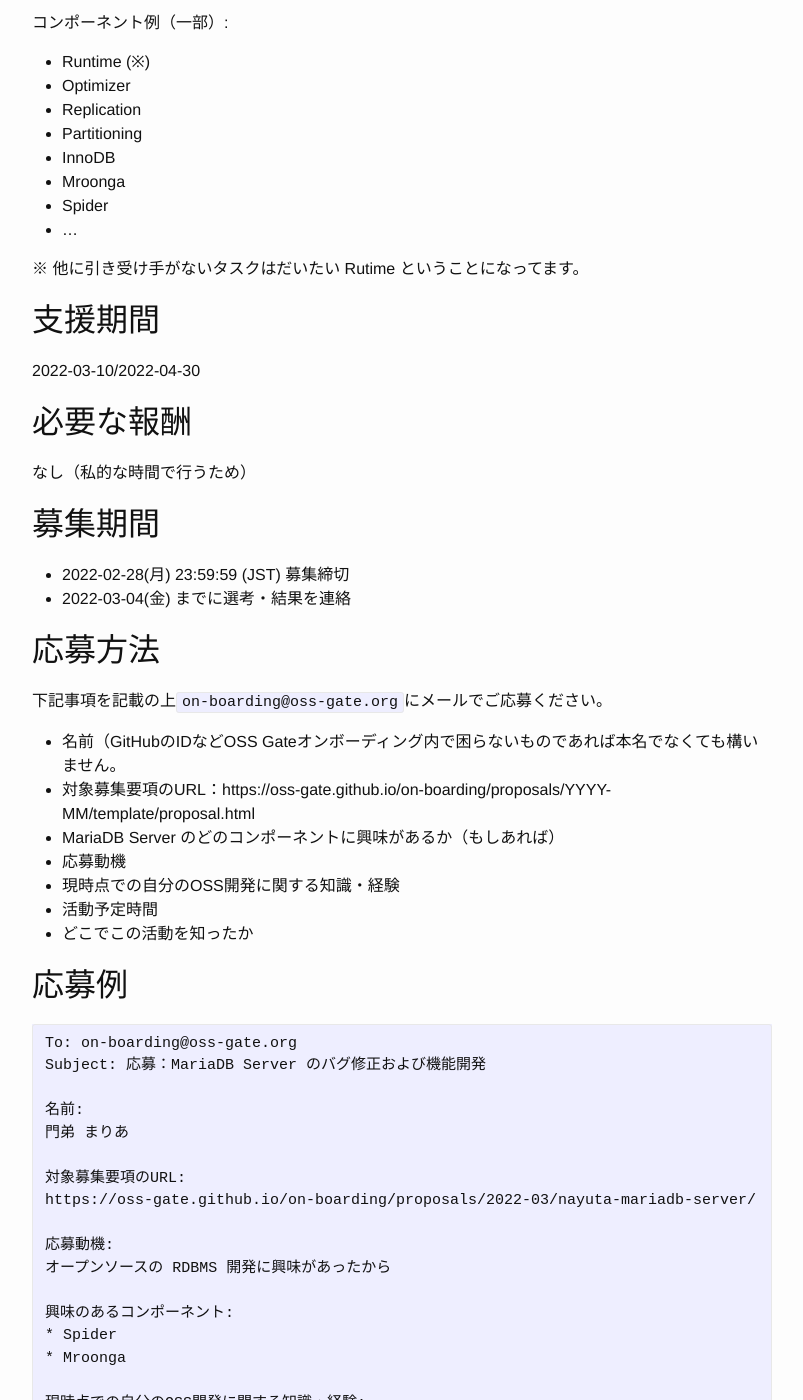
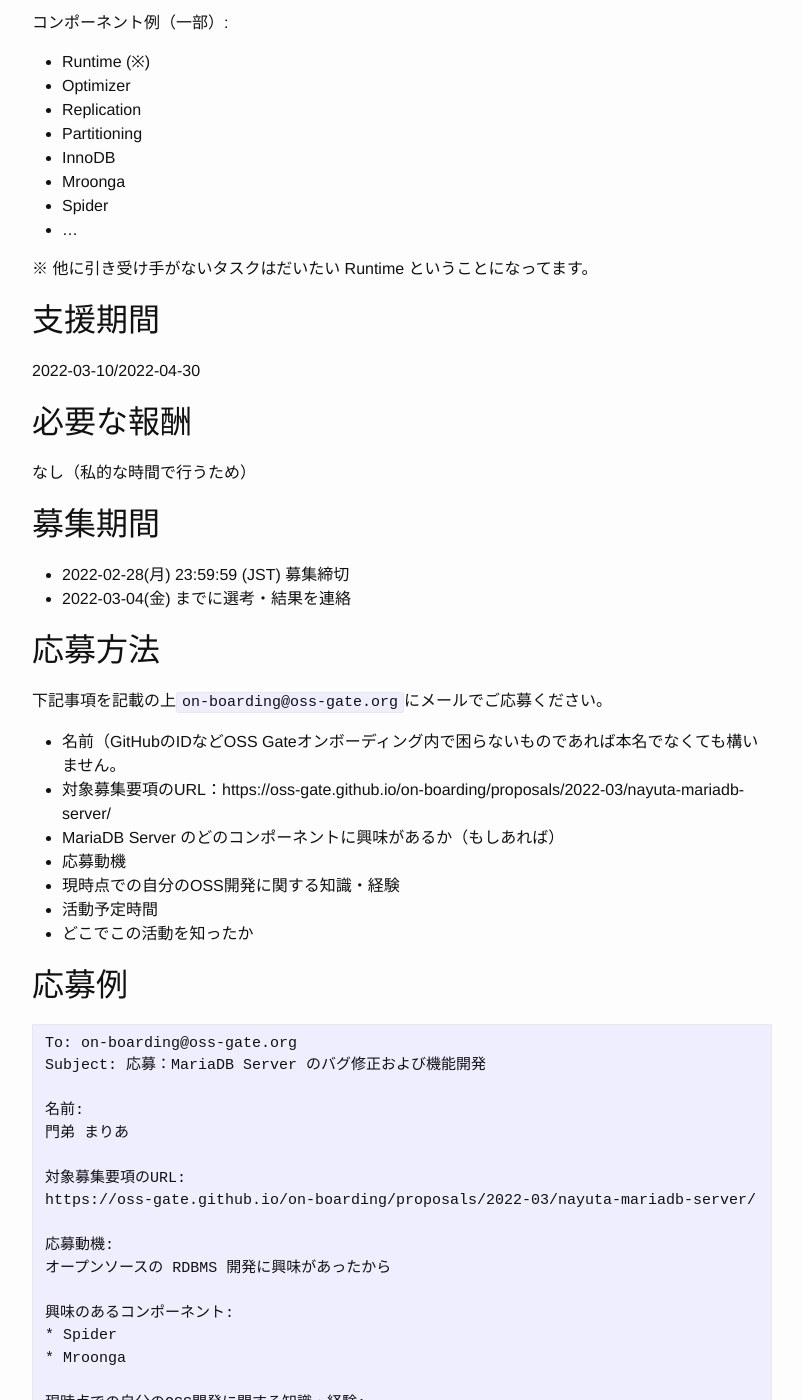
Before and after one commit to oss-gate/on-boarding, a Jekyll site: the page built from proposals/2022-03/nayuta-mariadb-server/proposal.md, in a window 1280 px wide and 1400 px high, scrolled down 1992 px. Shown: the whole window, without its empty margins (238-1041 px from the left). Built offline with Jekyll 4.4.1, drawn with Linux system fonts in a browser that asks for light colours; Markdown is read by kramdown in place of the engine named in the settings; comment, search, counter and statistics services are not loaded.

Commit message:
Fix typo and link of MariaDB proposal (#31)

```diff
--- a/proposals/2022-03/nayuta-mariadb-server/proposal.md
+++ b/proposals/2022-03/nayuta-mariadb-server/proposal.md
@@ -74,7 +74,7 @@ MariaDB のバグ修正や機能追加に、継続的に取り組んでもらう
 * Spider
 * …
 
-※ 他に引き受け手がないタスクはだいたい Rutime ということになってます。
+※ 他に引き受け手がないタスクはだいたい Runtime ということになってます。
 
 ## <span id="period">支援期間</span>
 
@@ -94,7 +94,7 @@ MariaDB のバグ修正や機能追加に、継続的に取り組んでもらう
 下記事項を記載の上`on-boarding@oss-gate.org`にメールでご応募ください。
 
   * 名前（GitHubのIDなどOSS Gateオンボーディング内で困らないものであれば本名でなくても構いません。
-  * 対象募集要項のURL：{{ site.url }}{{ site.baseurl }}{% link proposals/YYYY-MM/template/proposal.md %}
+  * 対象募集要項のURL：{{ site.url }}{{ site.baseurl }}{% link proposals/2022-03/nayuta-mariadb-server/index.md %}
   * MariaDB Server のどのコンポーネントに興味があるか（もしあれば）
   * 応募動機
   * 現時点での自分のOSS開発に関する知識・経験
```
